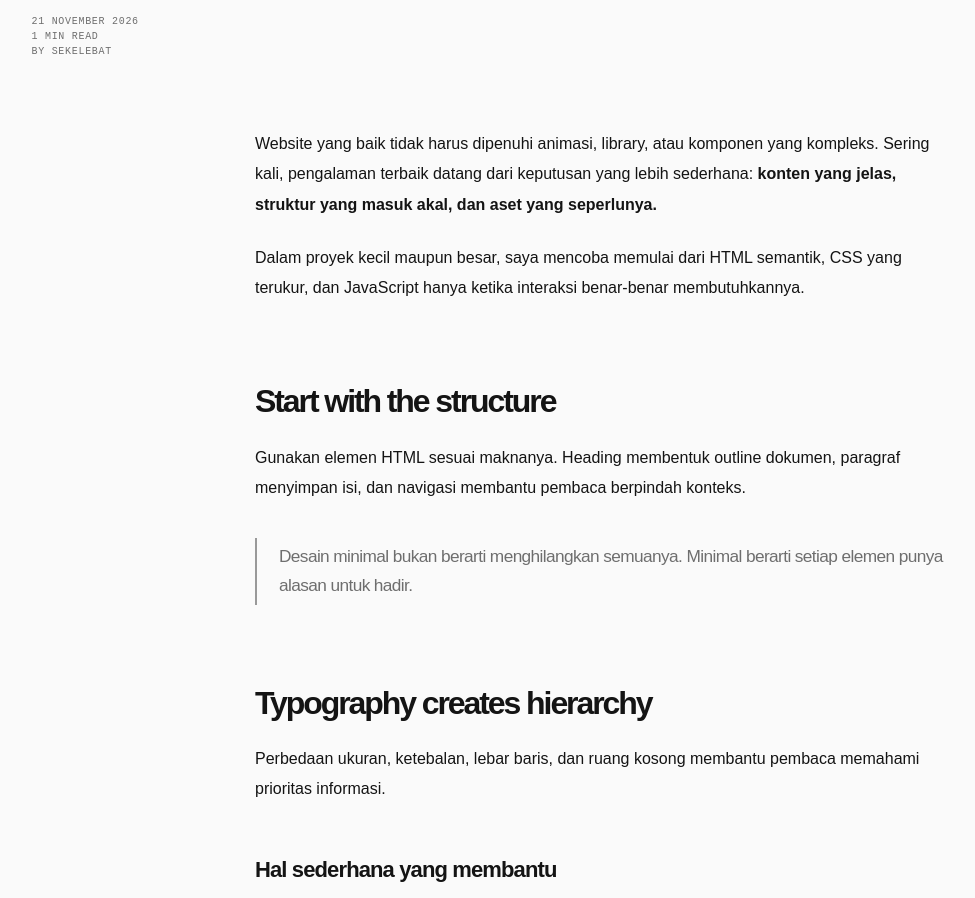
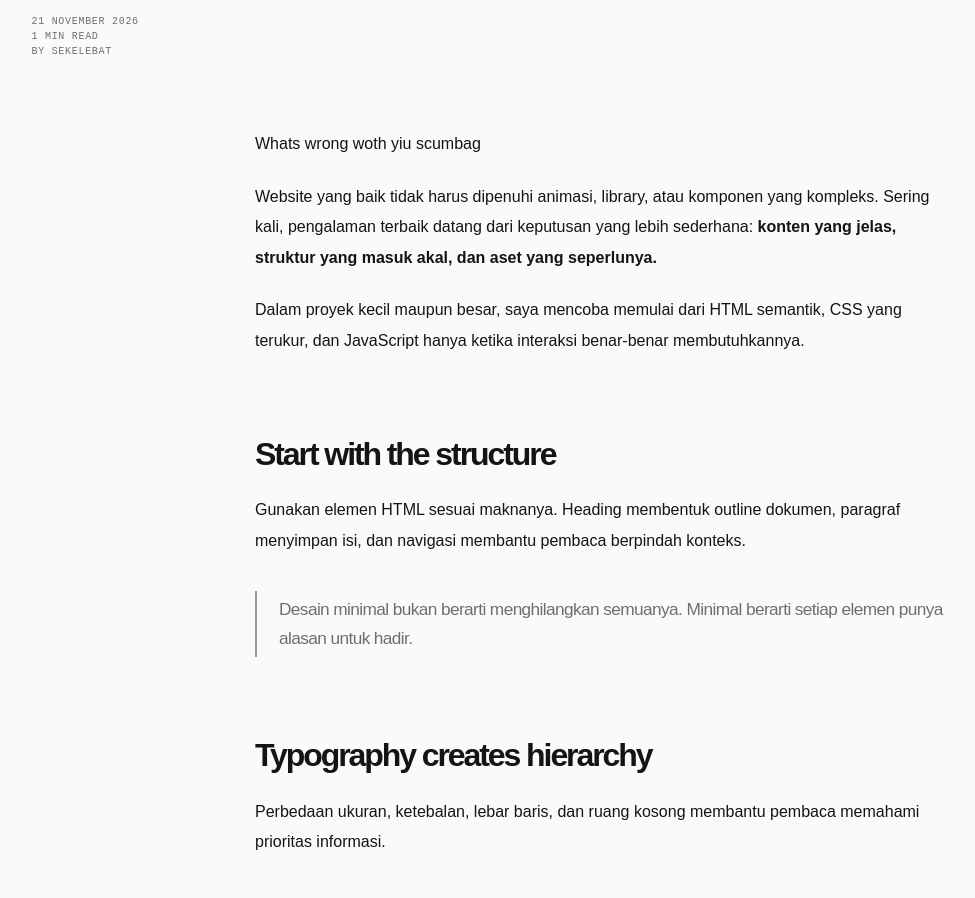
Before and after one commit to sekelebats/glassmor-obs24, an Eleventy site: page src/posts/lightweight.md in a window 1280 px wide. Shown: the part 860-1758 px from the top of the page, without its empty margins (35-1010 px from the left). Built offline with nearby package versions, Linux system fonts and the light colour scheme; Eleventy itself is replaced by a stand-in of ours; files that its build step writes are made by us from their sources; a web font is replaced by a local one.

Commit message:
Update lightweight.md

```diff
--- a/src/posts/lightweight.md
+++ b/src/posts/lightweight.md
@@ -9,6 +9,8 @@ tags:
   - Frontend
 permalink: "/journal/{{ page.fileSlug }}/"
 ---
+Whats wrong woth yiu scumbag
+
 Website yang baik tidak harus dipenuhi animasi, library, atau komponen yang kompleks. Sering kali, pengalaman terbaik datang dari keputusan yang lebih sederhana: **konten yang jelas, struktur yang masuk akal, dan aset yang seperlunya.**
 
 Dalam proyek kecil maupun besar, saya mencoba memulai dari HTML semantik, CSS yang terukur, dan JavaScript hanya ketika interaksi benar-benar membutuhkannya.
```
